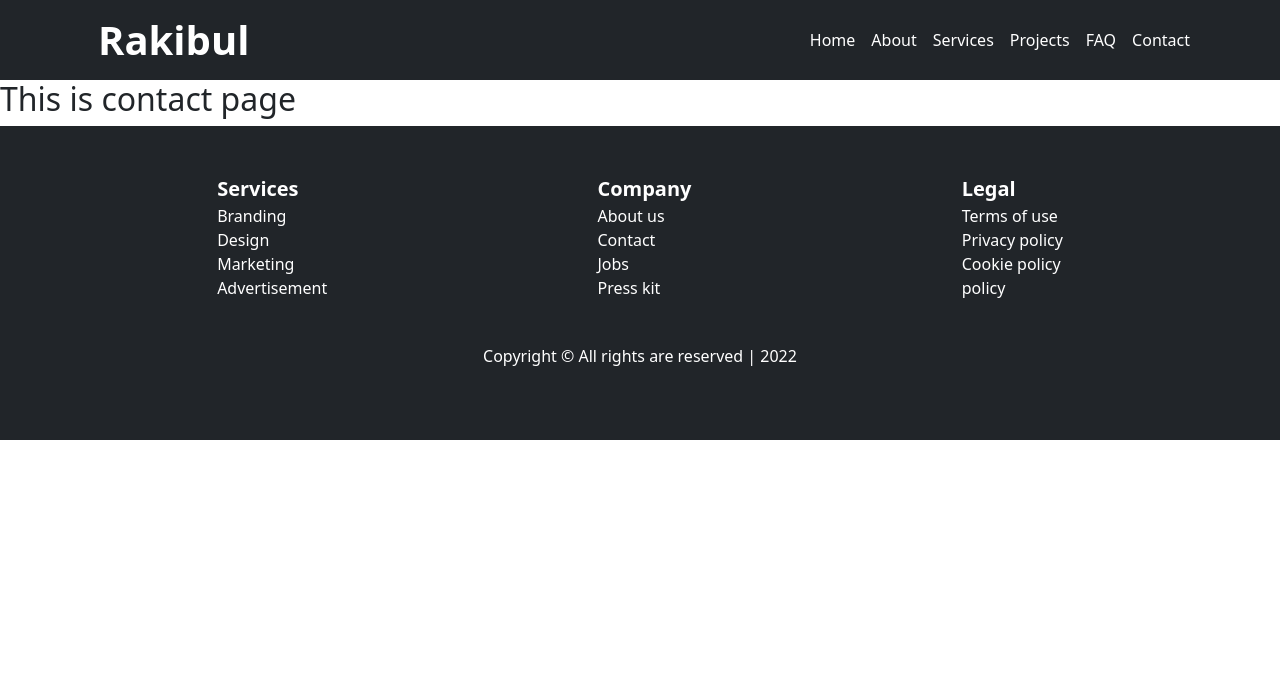
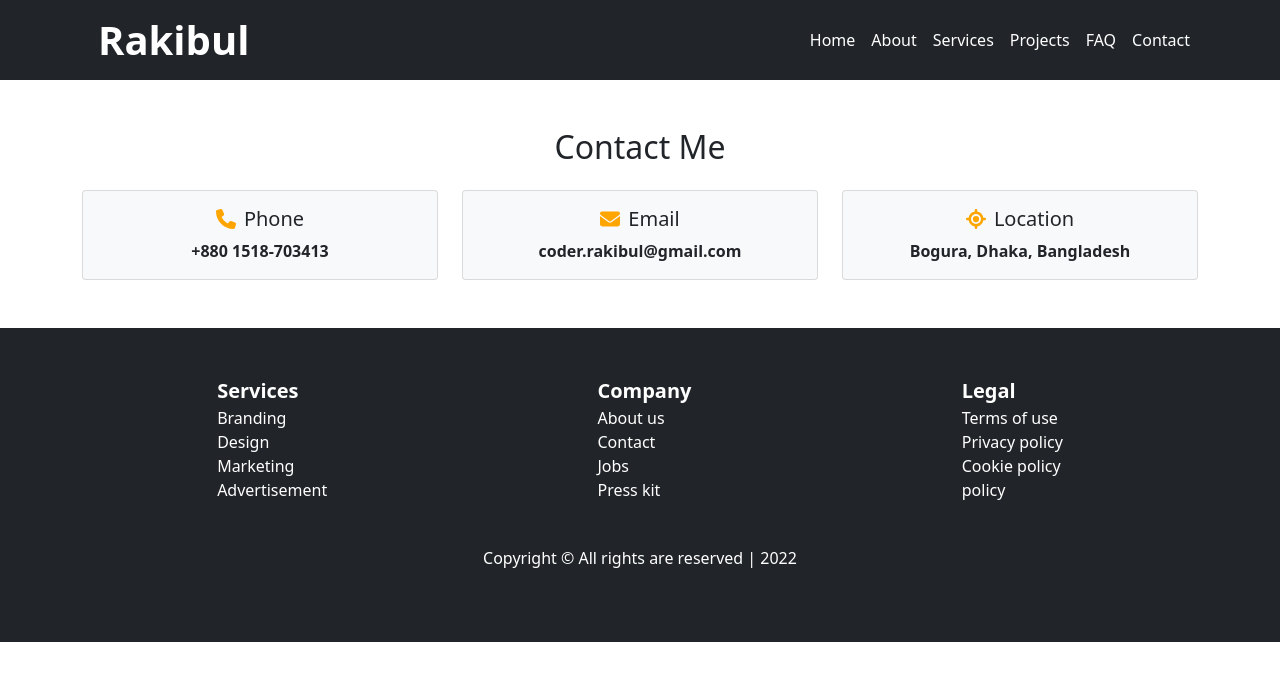
Before and after one commit to coderrakibul/personal-portfolio, a React (Create React App) app: page /contact in a window 1280 px wide. Shown: the top 680 px of the page. Built offline with nearby package versions, Linux system fonts and the light colour scheme.

Commit message:
contact page added

```diff
--- a/package.json
+++ b/package.json
@@ -3,6 +3,10 @@
   "version": "0.1.0",
   "private": true,
   "dependencies": {
+    "@fortawesome/fontawesome-svg-core": "^6.1.1",
+    "@fortawesome/free-regular-svg-icons": "^6.1.1",
+    "@fortawesome/free-solid-svg-icons": "^6.1.1",
+    "@fortawesome/react-fontawesome": "^0.1.18",
     "@testing-library/jest-dom": "^5.16.4",
     "@testing-library/react": "^13.3.0",
     "@testing-library/user-event": "^13.5.0",
--- a/public/index.html
+++ b/public/index.html
@@ -24,6 +24,7 @@
       work correctly both with client-side routing and a non-root public URL.
       Learn how to configure a non-root public URL by running `npm run build`.
     -->
+
     <title>Rakibul</title>
   </head>
   <body>
--- a/src/index.js
+++ b/src/index.js
@@ -5,6 +5,7 @@ import App from './App';
 import reportWebVitals from './reportWebVitals';
 import 'bootstrap/dist/css/bootstrap.min.css';
 import { BrowserRouter } from 'react-router-dom';
+
 
 const root = ReactDOM.createRoot(document.getElementById('root'));
 root.render(
--- a/src/pages/Contact/Contact.js
+++ b/src/pages/Contact/Contact.js
@@ -1,10 +1,52 @@
+import { FontAwesomeIcon } from '@fortawesome/react-fontawesome';
+import { faPhone } from '@fortawesome/free-solid-svg-icons';
+import { faEnvelope } from '@fortawesome/free-solid-svg-icons';
+import { faLocation } from '@fortawesome/free-solid-svg-icons';
 import React from 'react';
+
 
 const Contact = () => {
     return (
-        <div>
-            <h2>This is contact page</h2>
-        </div>
+        <section className='container mt-5 mb-5'>
+            <h2 className='text-center mb-4'>Contact Me</h2>
+            <div class="row row-cols-1 row-cols-md-2 row-cols-lg-3 g-4">
+
+                <div class="col">
+                    <div class="card h-100 bg-light">
+
+                        <div class="card-body text-center">
+                            <h5 class="card-title"><FontAwesomeIcon className='me-2 text-color' icon={faPhone} />Phone</h5>
+                            <p class="card-text fw-bold">+880 1518-703413</p>
+                        </div>
+                    </div>
+                </div>
+
+                <div class="col">
+                    <div class="card h-100 bg-light">
+
+                        <div class="card-body text-center">
+                            <h5 class="card-title"><FontAwesomeIcon className='me-2 text-color' icon={faEnvelope} />Email</h5>
+                            <p class="card-text fw-bold">coder.rakibul@gmail.com</p>
+                        </div>
+                    </div>
+                </div>
+
+                <div class="col">
+                    <div class="card h-100 bg-light">
+
+                        <div class="card-body text-center">
+                            <h5 class="card-title"><FontAwesomeIcon className='me-2 text-color' icon={faLocation} />Location</h5>
+                            <p class="card-text fw-bold">Bogura, Dhaka, Bangladesh</p>
+                        </div>
+                    </div>
+                </div>
+
+
+
+
+
+            </div>
+        </section>
     );
 };
 
--- a/src/pages/Home/Hire.js
+++ b/src/pages/Home/Hire.js
@@ -2,9 +2,12 @@ import React from 'react';
 
 const Hire = () => {
     return (
-        <div className='container mt-5 mb-5'>
-            <h2>Hire me</h2>
-        </div>
+        <section className='container mt-5 mb-5'>
+            <h2 className='text-center'>Hire me</h2>
+            <div>
+
+            </div>
+        </section>
     );
 };
 
```
Also changed, not shown: 1 other file (tests, documents, lock files or other folders).
